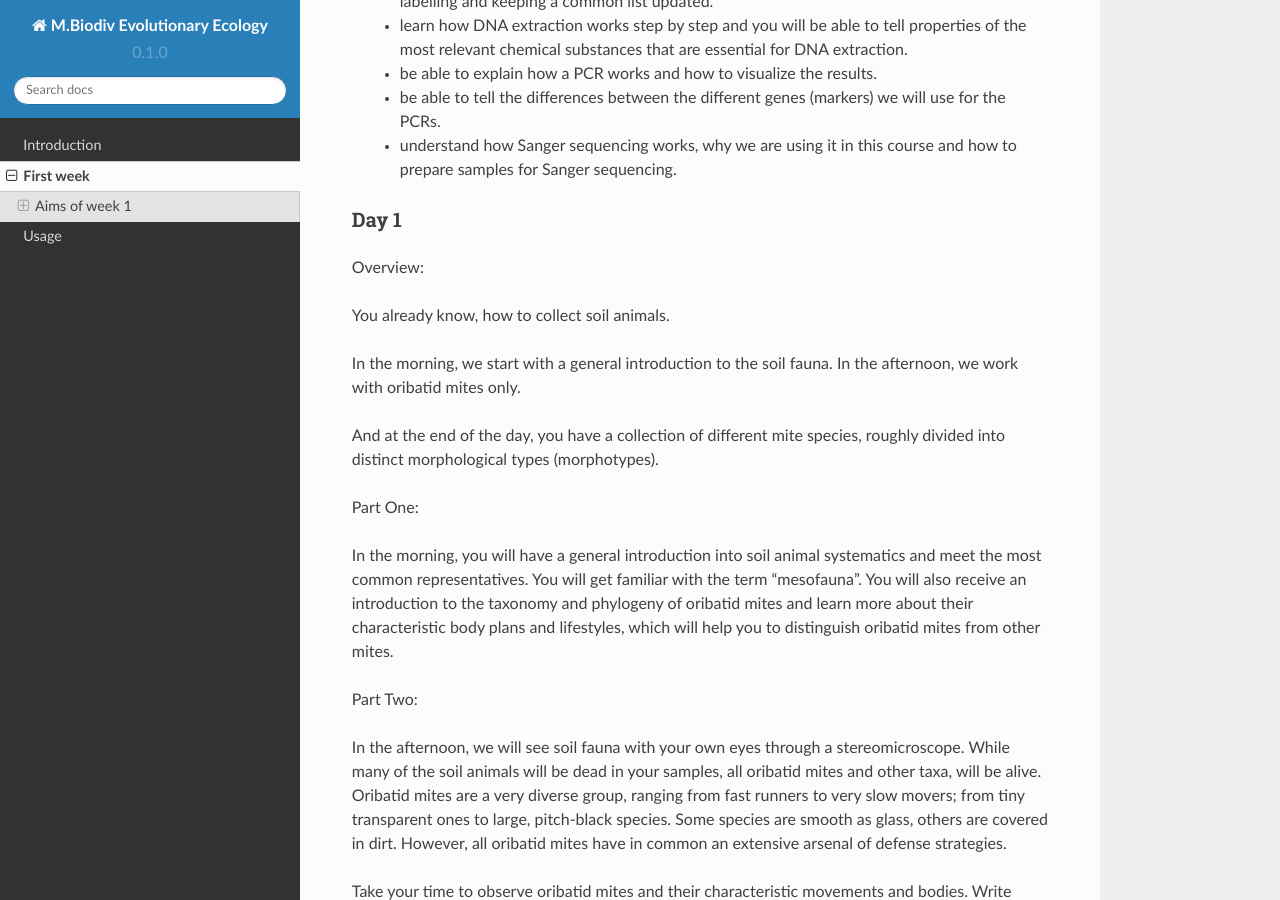
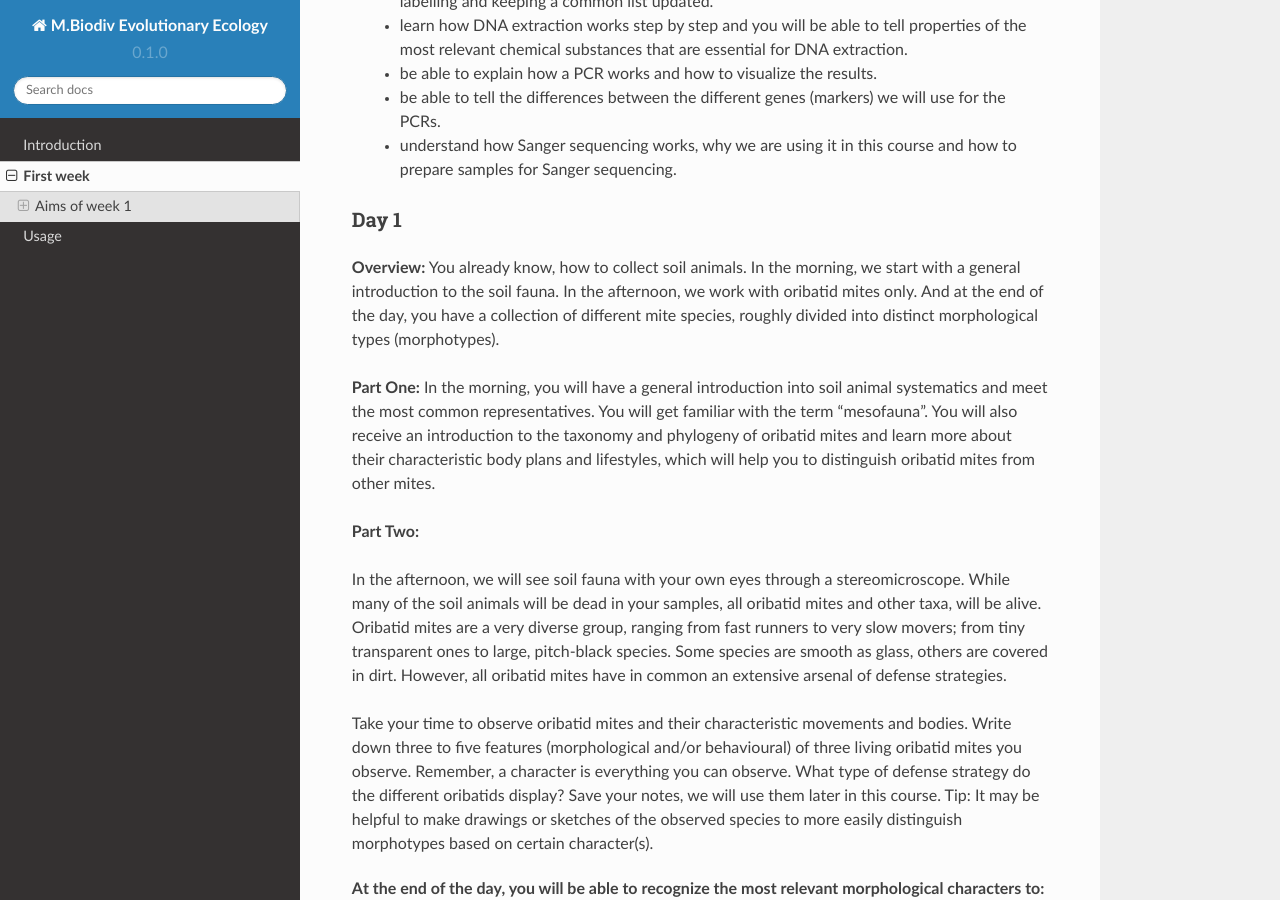
Before and after one commit to bheimbu/evolutionary_ecology, a Sphinx documentation site: the page built from docs/source/first_week.rst, in a window 1280 px wide and 900 px high, scrolled down 538 px. Built offline with Sphinx 7.4.7 and the Read the Docs theme 2.0.0, drawn with Linux system fonts in a browser that asks for light colours; part of the change alters nothing that is shown.

```diff
--- a/docs/source/first_week.rst
+++ b/docs/source/first_week.rst
@@ -1,3 +1,4 @@
+.. _first-week:
 First week
 ==========
 In the first week, you will see, separate and determine oribatid mites and process them in the molecular lab to obtain DNA sequences for phylogenetic analyses.
@@ -17,36 +18,23 @@ You will…
   - be able to tell the differences between the different genes (markers) we will use for the PCRs.
   - understand how Sanger sequencing works, why we are using it in this course and how to prepare samples for Sanger sequencing.
 
-.. _first-week:
-
 Day 1
 ^^^^^
-Overview:
+**Overview:**
+You already know, how to collect soil animals. In the morning, we start with a general introduction to the soil fauna. In the afternoon, we work with oribatid mites only. And at the end of the day, you have a collection of different mite species, roughly divided into distinct morphological types (morphotypes).
 
-You already know, how to collect soil animals.
-
-In the morning, we start with a general introduction to the soil fauna. In the afternoon, we work with oribatid mites only.
-
-And at the end of the day, you have a collection of different mite species, roughly divided into distinct morphological types (morphotypes).
-
-
-
-Part One:
-
+**Part One:**
 In the morning, you will have a general introduction into soil animal systematics and meet the most common representatives.
 You will get familiar with the term “mesofauna”.
 You will also receive an introduction to the taxonomy and phylogeny of oribatid mites and learn more about their characteristic body plans and lifestyles, which will help you to distinguish oribatid mites from other mites.
 
-
-
-Part Two:
+**Part Two:**
 
 In the afternoon, we will see soil fauna with your own eyes through a stereomicroscope. While many of the soil animals will be dead in your samples, all oribatid mites and other taxa, will be alive. Oribatid mites are a very diverse group, ranging from fast runners to very slow movers; from tiny transparent ones to large, pitch-black species. Some species are smooth as glass, others are covered in dirt. However, all oribatid mites have in common an extensive arsenal of defense strategies.
 
 Take your time to observe oribatid mites and their characteristic movements and bodies. Write down three to five features (morphological and/or behavioural) of three living oribatid mites you observe. Remember, a character is everything you can observe. What type of defense strategy do the different oribatids display? Save your notes, we will use them later in this course. Tip: It may be helpful to make drawings or sketches of the observed species to more easily distinguish morphotypes based on certain character(s).
 
-
-At the end of the day, you will be able to recognize the most relevant morphological characters to:
+**At the end of the day, you will be able to recognize the most relevant morphological characters to:**
   - separate oribatid mites from other mites
   - sort oribatid mites into major groups
   - to sort oribatid mite species into groups of morphotypes
```
